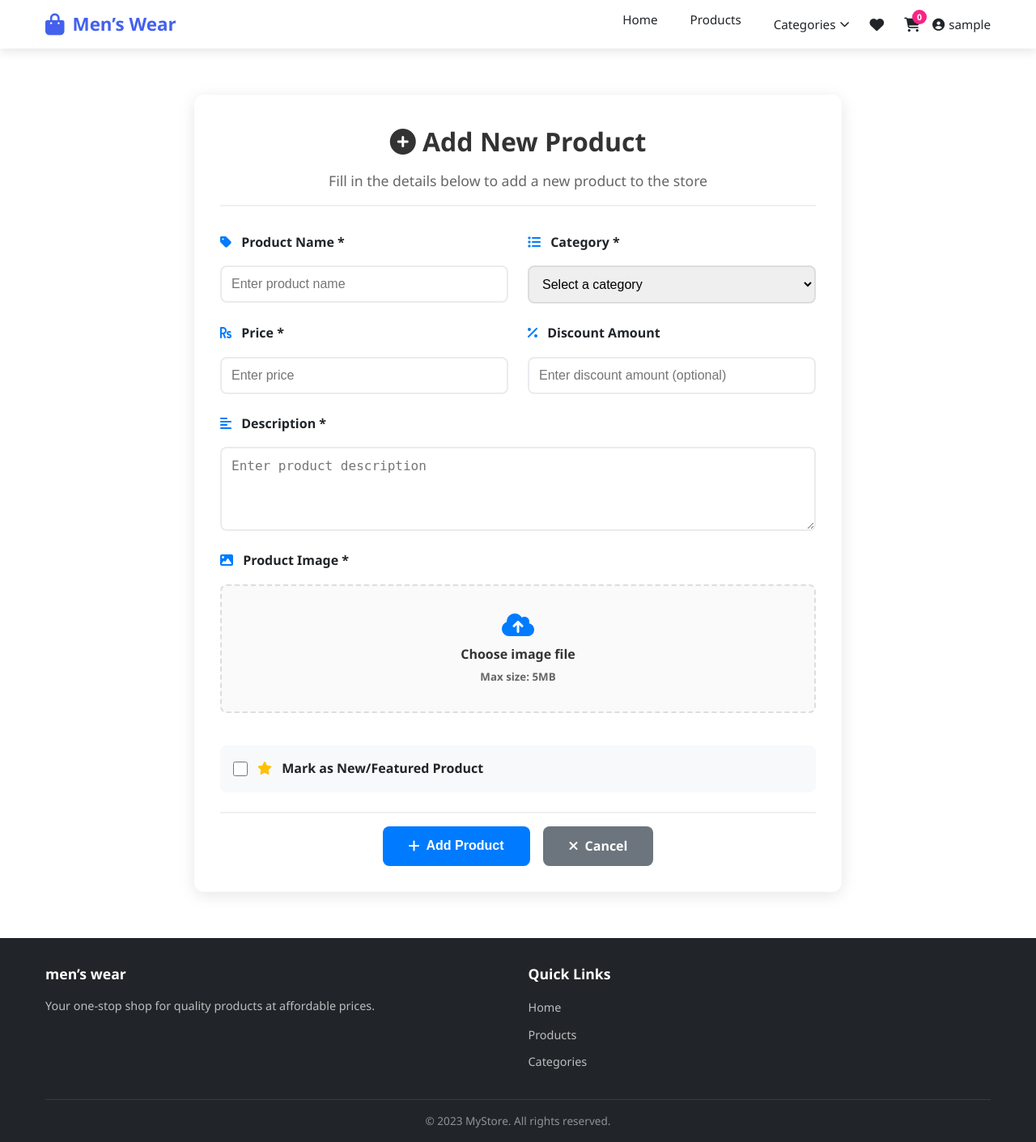
After one commit to Rajesh9894/e-comm-web, a Django app: page /products/add/ in a window 1280 px wide. The commit adds this page. Shown: the whole page at 81% size. Run offline with Django 5.2, Linux system fonts and the light colour scheme; the visitor is signed in with stand-in values (Sample User, id 1); data that the repository does not hold is empty.

Commit message:
Add product feature with frontend form and validation
Co-authored-by: rajeshff220375 <rajeshff220375@gmail.com>

```diff
--- /dev/null
+++ b/store/templates/store/add_product.html
@@ -0,0 +1,413 @@
+{% extends 'store/base.html' %}
+
+{% block title %}Add Product - MyStore{% endblock %}
+
+{% block content %}
+<div class="container">
+    <div class="add-product-container">
+        <div class="add-product-header">
+            <h1><i class="fas fa-plus-circle"></i> Add New Product</h1>
+            <p>Fill in the details below to add a new product to the store</p>
+        </div>
+
+        {% if errors %}
+            <div class="error-messages">
+                <div class="alert alert-error">
+                    <i class="fas fa-exclamation-triangle"></i>
+                    <strong>Please fix the following errors:</strong>
+                    <ul>
+                        {% for error in errors %}
+                            <li>{{ error }}</li>
+                        {% endfor %}
+                    </ul>
+                </div>
+            </div>
+        {% endif %}
+
+        <form method="post" enctype="multipart/form-data" class="add-product-form">
+            {% csrf_token %}
+
+            <div class="form-grid">
+                <div class="form-group">
+                    <label for="name" class="form-label">
+                        <i class="fas fa-tag"></i> Product Name *
+                    </label>
+                    <input type="text"
+                           id="name"
+                           name="name"
+                           class="form-input"
+                           placeholder="Enter product name"
+                           value="{{ name|default:'' }}"
+                           required>
+                </div>
+
+                <div class="form-group">
+                    <label for="category" class="form-label">
+                        <i class="fas fa-list"></i> Category *
+                    </label>
+                    <select id="category" name="category" class="form-select" required>
+                        <option value="">Select a category</option>
+                        <option value="shoes" {% if category == 'shoes' %}selected{% endif %}>Shoes</option>
+                        <option value="shirts" {% if category == 'shirts' %}selected{% endif %}>Shirts</option>
+                        <option value="pants" {% if category == 'pants' %}selected{% endif %}>Pants</option>
+                        <option value="watches" {% if category == 'watches' %}selected{% endif %}>Watches</option>
+                        <option value="bags" {% if category == 'bags' %}selected{% endif %}>Bags</option>
+                        <option value="hoodies" {% if category == 'hoodies' %}selected{% endif %}>Hoodies</option>
+                        <option value="tshirts" {% if category == 'tshirts' %}selected{% endif %}>T-Shirts</option>
+                        <option value="jeans" {% if category == 'jeans' %}selected{% endif %}>Jeans</option>
+                        <option value="belts" {% if category == 'belts' %}selected{% endif %}>Belts</option>
+                        <option value="corts" {% if category == 'corts' %}selected{% endif %}>Corts</option>
+                    </select>
+                </div>
+
+                <div class="form-group">
+                    <label for="price" class="form-label">
+                        <i class="fas fa-rupee-sign"></i> Price *
+                    </label>
+                    <input type="number"
+                           id="price"
+                           name="price"
+                           class="form-input"
+                           placeholder="Enter price"
+                           value="{{ price|default:'' }}"
+                           step="0.01"
+                           min="0"
+                           required>
+                </div>
+
+                <div class="form-group">
+                    <label for="discount" class="form-label">
+                        <i class="fas fa-percent"></i> Discount Amount
+                    </label>
+                    <input type="number"
+                           id="discount"
+                           name="discount"
+                           class="form-input"
+                           placeholder="Enter discount amount (optional)"
+                           value="{{ discount|default:'' }}"
+                           step="0.01"
+                           min="0">
+                </div>
+            </div>
+
+            <div class="form-group">
+                <label for="description" class="form-label">
+                    <i class="fas fa-align-left"></i> Description *
+                </label>
+                <textarea id="description"
+                          name="description"
+                          class="form-textarea"
+                          placeholder="Enter product description"
+                          rows="4"
+                          required>{{ description|default:'' }}</textarea>
+            </div>
+
+            <div class="form-group">
+                <label for="image" class="form-label">
+                    <i class="fas fa-image"></i> Product Image *
+                </label>
+                <div class="file-input-container">
+                    <input type="file"
+                           id="image"
+                           name="image"
+                           class="form-file-input"
+                           accept="image/*"
+                           required>
+                    <label for="image" class="file-input-label">
+                        <i class="fas fa-cloud-upload-alt"></i>
+                        <span>Choose image file</span>
+                        <small>Max size: 5MB</small>
+                    </label>
+                    <div class="image-preview" id="imagePreview"></div>
+                </div>
+            </div>
+
+            <div class="form-group">
+                <div class="checkbox-container">
+                    <input type="checkbox"
+                           id="is_new"
+                           name="is_new"
+                           class="form-checkbox"
+                           {% if is_new %}checked{% endif %}>
+                    <label for="is_new" class="checkbox-label">
+                        <i class="fas fa-star"></i> Mark as New/Featured Product
+                    </label>
+                </div>
+            </div>
+
+            <div class="form-actions">
+                <button type="submit" class="btn btn-primary">
+                    <i class="fas fa-plus"></i> Add Product
+                </button>
+                <a href="{% url 'product_list' %}" class="btn btn-secondary">
+                    <i class="fas fa-times"></i> Cancel
+                </a>
+            </div>
+        </form>
+    </div>
+</div>
+
+<style>
+.add-product-container {
+    max-width: 800px;
+    margin: 2rem auto;
+    padding: 2rem;
+    background: white;
+    border-radius: 12px;
+    box-shadow: 0 4px 20px rgba(0, 0, 0, 0.1);
+}
+
+.add-product-header {
+    text-align: center;
+    margin-bottom: 2rem;
+    padding-bottom: 1rem;
+    border-bottom: 2px solid #f0f0f0;
+}
+
+.add-product-header h1 {
+    color: #333;
+    margin-bottom: 0.5rem;
+    font-size: 2rem;
+}
+
+.add-product-header p {
+    color: #666;
+    font-size: 1.1rem;
+}
+
+.error-messages {
+    margin-bottom: 2rem;
+}
+
+.alert {
+    padding: 1rem;
+    border-radius: 8px;
+    margin-bottom: 1rem;
+}
+
+.alert-error {
+    background-color: #fee;
+    border: 1px solid #fcc;
+    color: #c33;
+}
+
+.alert ul {
+    margin: 0.5rem 0 0 0;
+    padding-left: 1.5rem;
+}
+
+.add-product-form {
+    display: flex;
+    flex-direction: column;
+    gap: 1.5rem;
+}
+
+.form-grid {
+    display: grid;
+    grid-template-columns: 1fr 1fr;
+    gap: 1.5rem;
+}
+
+.form-group {
+    display: flex;
+    flex-direction: column;
+}
+
+.form-label {
+    font-weight: 600;
+    color: #333;
+    margin-bottom: 0.5rem;
+    font-size: 1rem;
+}
+
+.form-label i {
+    margin-right: 0.5rem;
+    color: #007bff;
+}
+
+.form-input,
+.form-select,
+.form-textarea {
+    padding: 0.75rem;
+    border: 2px solid #ddd;
+    border-radius: 8px;
+    font-size: 1rem;
+    transition: border-color 0.3s ease;
+}
+
+.form-input:focus,
+.form-select:focus,
+.form-textarea:focus {
+    outline: none;
+    border-color: #007bff;
+    box-shadow: 0 0 0 3px rgba(0, 123, 255, 0.1);
+}
+
+.form-textarea {
+    resize: vertical;
+    min-height: 100px;
+}
+
+.file-input-container {
+    position: relative;
+}
+
+.form-file-input {
+    position: absolute;
+    opacity: 0;
+    width: 100%;
+    height: 100%;
+    cursor: pointer;
+}
+
+.file-input-label {
+    display: flex;
+    flex-direction: column;
+    align-items: center;
+    padding: 2rem;
+    border: 2px dashed #ddd;
+    border-radius: 8px;
+    cursor: pointer;
+    transition: all 0.3s ease;
+    background: #fafafa;
+}
+
+.file-input-label:hover {
+    border-color: #007bff;
+    background: #f0f8ff;
+}
+
+.file-input-label i {
+    font-size: 2rem;
+    color: #007bff;
+    margin-bottom: 0.5rem;
+}
+
+.file-input-label span {
+    font-weight: 600;
+    color: #333;
+}
+
+.file-input-label small {
+    color: #666;
+    margin-top: 0.25rem;
+}
+
+.image-preview {
+    margin-top: 1rem;
+    text-align: center;
+}
+
+.image-preview img {
+    max-width: 200px;
+    max-height: 200px;
+    border-radius: 8px;
+    box-shadow: 0 2px 10px rgba(0, 0, 0, 0.1);
+}
+
+.checkbox-container {
+    display: flex;
+    align-items: center;
+    gap: 0.75rem;
+    padding: 1rem;
+    background: #f8f9fa;
+    border-radius: 8px;
+}
+
+.form-checkbox {
+    width: 18px;
+    height: 18px;
+}
+
+.checkbox-label {
+    font-weight: 600;
+    color: #333;
+    margin: 0;
+    cursor: pointer;
+}
+
+.checkbox-label i {
+    margin-right: 0.5rem;
+    color: #ffc107;
+}
+
+.form-actions {
+    display: flex;
+    gap: 1rem;
+    justify-content: center;
+    padding-top: 1rem;
+    border-top: 2px solid #f0f0f0;
+}
+
+.btn {
+    padding: 0.75rem 2rem;
+    border: none;
+    border-radius: 8px;
+    font-size: 1rem;
+    font-weight: 600;
+    cursor: pointer;
+    text-decoration: none;
+    display: inline-flex;
+    align-items: center;
+    gap: 0.5rem;
+    transition: all 0.3s ease;
+}
+
+.btn-primary {
+    background: #007bff;
+    color: white;
+}
+
+.btn-primary:hover {
+    background: #0056b3;
+    transform: translateY(-2px);
+    box-shadow: 0 4px 15px rgba(0, 123, 255, 0.3);
+}
+
+.btn-secondary {
+    background: #6c757d;
+    color: white;
+}
+
+.btn-secondary:hover {
+    background: #545b62;
+    transform: translateY(-2px);
+    box-shadow: 0 4px 15px rgba(108, 117, 125, 0.3);
+}
+
+@media (max-width: 768px) {
+    .add-product-container {
+        margin: 1rem;
+        padding: 1rem;
+    }
+
+    .form-grid {
+        grid-template-columns: 1fr;
+    }
+
+    .form-actions {
+        flex-direction: column;
+    }
+}
+</style>
+
+<script>
+document.getElementById('image').addEventListener('change', function(e) {
+    const file = e.target.files[0];
+    const preview = document.getElementById('imagePreview');
+    const label = document.querySelector('.file-input-label span');
+
+    if (file) {
+        const reader = new FileReader();
+        reader.onload = function(e) {
+            preview.innerHTML = `<img src="${e.target.result}" alt="Preview">`;
+        };
+        reader.readAsDataURL(file);
+        label.textContent = file.name;
+    } else {
+        preview.innerHTML = '';
+        label.textContent = 'Choose image file';
+    }
+});
+</script>
+{% endblock %}
--- a/store/templates/store/base.html
+++ b/store/templates/store/base.html
@@ -72,6 +72,7 @@
                                 <a href="#"><i class="fas fa-user-circle"></i> {{ request.user.username }}</a>
                                 <ul class="dropdown-menu">
                                     <li><a href="{% url 'account' %}">My Account</a></li>
+                                    <li><a href="{% url 'add_product' %}"><i class="fas fa-plus"></i> Add Product</a></li>
                                     <li><a href="{% url 'view_wishlist' %}">My Wishlist</a></li>
                                     <li><a href="{% url 'view_orders' %}">My Orders</a></li>
                                     <li><a href="{% url 'logout' %}">Logout</a></li>
--- a/store/urls.py
+++ b/store/urls.py
@@ -14,6 +14,7 @@ urlpatterns = [
     # Products
     path('products/', views.product_list, name='product_list'),
     path('product/<int:product_id>/', views.product_view, name='product_detail'),
+    path('products/add/', views.add_product_view, name='add_product'),
 
     # Cart
     path('cart/', views.view_cart, name='view_cart'),
--- a/store/views.py
+++ b/store/views.py
@@ -449,3 +449,95 @@ def order_confirmation_view(request, order_id):
             })
 
     return render(request, 'store/order_confirmation.html', {'order': order})
+
+
+# ---------------- ADD PRODUCT (Frontend) ----------------
+@login_required(login_url='login')
+def add_product_view(request):
+    if request.method == 'POST':
+        name = request.POST.get('name', '').strip()
+        description = request.POST.get('description', '').strip()
+        price = request.POST.get('price', '').strip()
+        discount = request.POST.get('discount', '0').strip()
+        category = request.POST.get('category', '').strip()
+        is_new = request.POST.get('is_new') == 'on'
+        image = request.FILES.get('image')
+
+        errors = []
+
+        # Validation
+        if not name:
+            errors.append("Product name is required.")
+        elif len(name) < 3:
+            errors.append("Product name must be at least 3 characters long.")
+
+        if not description:
+            errors.append("Product description is required.")
+        elif len(description) < 10:
+            errors.append("Product description must be at least 10 characters long.")
+
+        if not price:
+            errors.append("Product price is required.")
+        else:
+            try:
+                price_val = float(price)
+                if price_val <= 0:
+                    errors.append("Product price must be greater than 0.")
+            except ValueError:
+                errors.append("Please enter a valid price.")
+
+        if discount:
+            try:
+                discount_val = float(discount)
+                if discount_val < 0:
+                    errors.append("Discount cannot be negative.")
+            except ValueError:
+                errors.append("Please enter a valid discount amount.")
+
+        if not category:
+            errors.append("Product category is required.")
+
+        if not image:
+            errors.append("Product image is required.")
+        elif image.size > 5 * 1024 * 1024:  # 5MB limit
+            errors.append("Image size must be less than 5MB.")
+
+        if errors:
+            return render(request, 'store/add_product.html', {
+                'errors': errors,
+                'name': name,
+                'description': description,
+                'price': price,
+                'discount': discount,
+                'category': category,
+                'is_new': is_new
+            })
+
+        try:
+            # Create new product
+            product = Product.objects.create(
+                name=name,
+                description=description,
+                price=price_val,
+                discount=float(discount) if discount else 0.00,
+                category=category,
+                is_new=is_new,
+                image=image
+            )
+
+            messages.success(request, f"Product '{product.name}' has been added successfully!")
+            return redirect('product_detail', product_id=product.id)
+
+        except Exception as e:
+            errors.append("An error occurred while adding the product. Please try again.")
+            return render(request, 'store/add_product.html', {
+                'errors': errors,
+                'name': name,
+                'description': description,
+                'price': price,
+                'discount': discount,
+                'category': category,
+                'is_new': is_new
+            })
+
+    return render(request, 'store/add_product.html')
```
